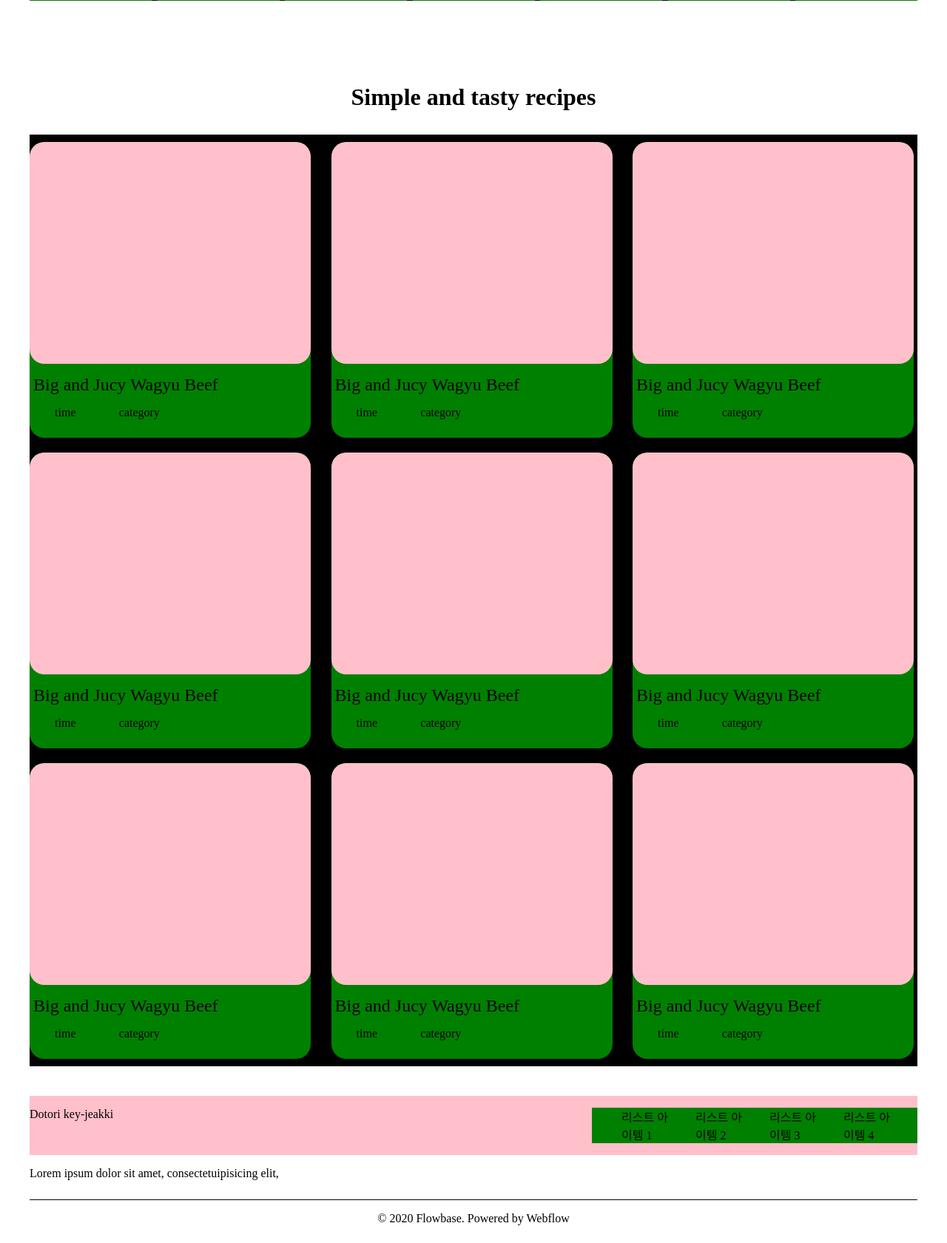
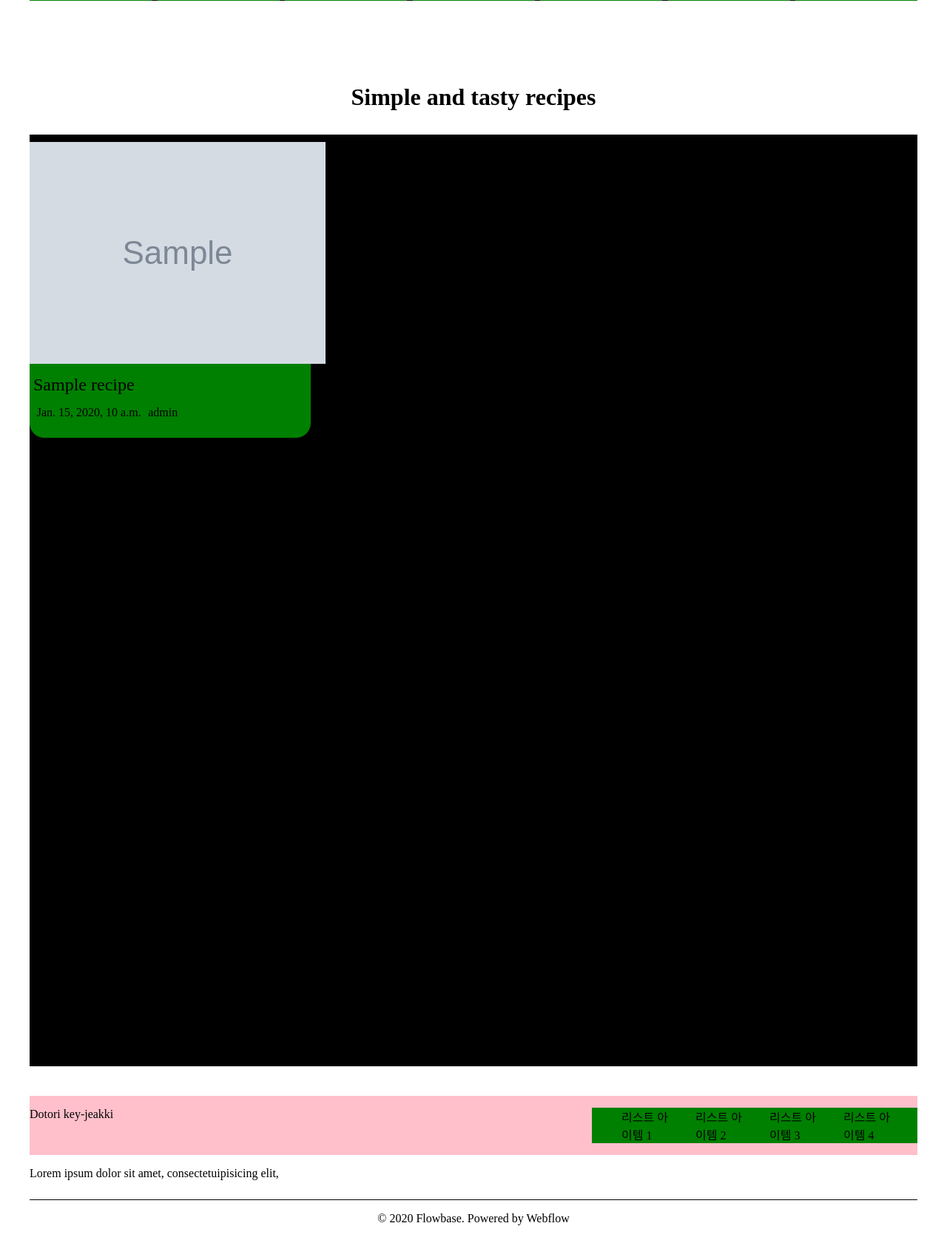
Before and after one commit to Woni1010011/KDT-Hackathon, a Django app: template P_Ndjango/contents_app/templates/homepage.html in a window 1280 px wide. Shown: the part 716-2397 px from the top of the page at 74% size. Run offline with Django 4.2, Linux system fonts and the light colour scheme; the template is opened without the code that fills it: most values are stand-ins (such as "Sample title", 1, 10 or a date in 2020); grey boxes marked "Sample" are stand-in pictures.

Commit message:
[Feat] homepage.html
- recipe js수정

박성원

```diff
--- a/P_Ndjango/contents_app/static/js/homepage.js
+++ b/P_Ndjango/contents_app/static/js/homepage.js
@@ -1,76 +1,19 @@
-var images = [
+// var recipe_container = document.getElementsByClassName("recipe_contents_container");
+// var recipe_contents_container = `
+//     <div class="recipe_content">
+//         <div class="recipe_image">
+//         </div>
+//         <div class="recipe_title">
+//             <span>Big and Juicy Wagyu Beef</span>
+//         </div>
+//         <div class="recipe_info">
+//             <span>time</span> <span>category</span>
+//         </div>
+//     </div>
+// `;
 
-]
-
-var imageArea = document.querySelector(".image_area");
-var currentIndex = 0;
-var delay = 3000;
-
-function nextImage(){
-    if (currentIndex >= images.length) {
-        currentIndex = 0;
-    }
-
-    imageArea.innerHTML = "";
-
-    var imgElement = document.createElement("img");
-    imgElement.src = images[currentIndex];
-    imgElement.alt = "Image";
-    imgElement.classList.add("image_item");
-
-    imageArea.appendChild(imgElement);
-
-    currentIndex++;
-}
-
-// view all contents 클릭시 이동
-const allCategoryButton = document.getElementById("view_all_category").addEventListener("click", function(){
-    window.location.href = "{% url 'board.html' %}";
-});
-
-const recipes = [
-    {
-        title: "Big and Juicy Wagyu Beef",
-        time: "30 minutes",
-        category: "Beef",
-    },
-    {
-        title: "Delicious Veggie Stir-Fry",
-        time: "20 minutes",
-        category: "Vegetarian",
-    },
-    {
-        title: "Spicy Grilled Chicken",
-        time: "45 minutes",
-        category: "Poultry",
-    },
-];
-
-// 레시피 미리보기를 생성하는 함수
-function createRecipePreview(recipe) {
-    const recipeContent = document.createElement("div");
-    recipeContent.className = "recipe_content";
-
-    recipeContent.innerHTML = `
-        <div class="recipe_image">
-            <!-- 이미지를 여기에 추가 -->
-        </div>
-        <div class="recipe_title">
-            <span>${recipe.title}</span>
-        </div>
-        <div class="recipe_info">
-            <span>Time: ${recipe.time}</span>
-            <span>Category: ${recipe.category}</span>
-        </div>
-    `;
-
-    return recipeContent;
-}
-
-// 레시피 미리보기를 생성하고 추가
-const recipeContainer = document.getElementById("recipeContainer");
-
-for (const recipe of recipes) {
-    const recipePreview = createRecipePreview(recipe);
-    recipeContainer.appendChild(recipePreview);
-}
+// for (var i = 0; i < 3; i++ ) {
+//     for (var j = 0; j < 3; j ++) {
+//         recipe_container[i].innerHTML += recipe_contents_container
+//     }
+// }
--- a/P_Ndjango/contents_app/templates/homepage.html
+++ b/P_Ndjango/contents_app/templates/homepage.html
@@ -95,122 +95,24 @@
                 <p>Simple and tasty recipes</p>
             </div>
             <div class="recipe_contents_container">
+                {% for recipe in recipes %}
                 <div class="recipe_content">
                     <div class="recipe_image">
+                        <img src="{{ thumbnail }}" alt="Thumbnail Image">
 
                     </div>
                     <div class="recipe_title">
-                        <span>Big and Jucy Wagyu Beef</span>
-
+                        <span>{{ recipe.recipe_title}}</span>
                     </div>
                     <div class="recipe_info">
-                        <span>time</span> <span>category</span>
+                        <span>{{recipe.cook_time}}</span> <span>{{recipe.recipe_level}}</span>
                     </div>
                 </div>
-                <div class="recipe_content">
-                    <div class="recipe_image">
+                {% endfor %}
 
-                    </div>
-                    <div class="recipe_title">
-                        <span>Big and Jucy Wagyu Beef</span>
-
-                    </div>
-                    <div class="recipe_info">
-                        <span>time</span> <span>category</span>
-                    </div>
-                </div>
-                <div class="recipe_content">
-                    <div class="recipe_image">
-
-                    </div>
-                    <div class="recipe_title">
-                        <span>Big and Jucy Wagyu Beef</span>
-
-                    </div>
-                    <div class="recipe_info">
-                        <span>time</span> <span>category</span>
-                    </div>
-                </div>
             </div>
-            <div class="recipe_contents_container">
-                <div class="recipe_content">
-                    <div class="recipe_image">
-
-                    </div>
-                    <div class="recipe_title">
-                        <span>Big and Jucy Wagyu Beef</span>
-
-                    </div>
-                    <div class="recipe_info">
-                        <span>time</span> <span>category</span>
-                    </div>
-                </div>
-                <div class="recipe_content">
-                    <div class="recipe_image">
-
-                    </div>
-                    <div class="recipe_title">
-                        <span>Big and Jucy Wagyu Beef</span>
-
-                    </div>
-                    <div class="recipe_info">
-                        <span>time</span> <span>category</span>
-                    </div>
-                </div>
-                <div class="recipe_content">
-                    <div class="recipe_image">
-
-                    </div>
-                    <div class="recipe_title">
-                        <span>Big and Jucy Wagyu Beef</span>
-
-                    </div>
-                    <div class="recipe_info">
-                        <span>time</span> <span>category</span>
-                    </div>
-                </div>
-            </div>
-            <div class="recipe_contents_container">
-                <div class="recipe_content">
-                    <div class="recipe_image">
-
-                    </div>
-                    <div class="recipe_title">
-                        <span>Big and Jucy Wagyu Beef</span>
-
-                    </div>
-                    <div class="recipe_info">
-                        <span>time</span> <span>category</span>
-                    </div>
-                </div>
-                <div class="recipe_content">
-                    <div class="recipe_image">
-
-                    </div>
-                    <div class="recipe_title">
-                        <span>Big and Jucy Wagyu Beef</span>
-
-                    </div>
-                    <div class="recipe_info">
-                        <span>time</span> <span>category</span>
-                    </div>
-                </div>
-                <div class="recipe_content">
-                    <div class="recipe_image">
-
-                    </div>
-                    <div class="recipe_title">
-                        <span>Big and Jucy Wagyu Beef</span>
-
-                    </div>
-                    <div class="recipe_info">
-                        <span>time</span> <span>category</span>
-                    </div>
-                </div>
-            </div>
-
-
-
+            <div class="recipe_contents_container"></div>
+            <div class="recipe_contents_container"></div>
         </div>
 
         {% include "footerbar.html" %}
@@ -218,7 +120,7 @@
 
     </div>
 
-    <script src="{% static 'homepage.js' %}"></script>
+    <script src="{% static 'js/homepage.js' %}"></script>
 
 </body>
 
```
Also changed, not shown: P_Ndjango/contents_app/views.py (+16 -1 lines).
